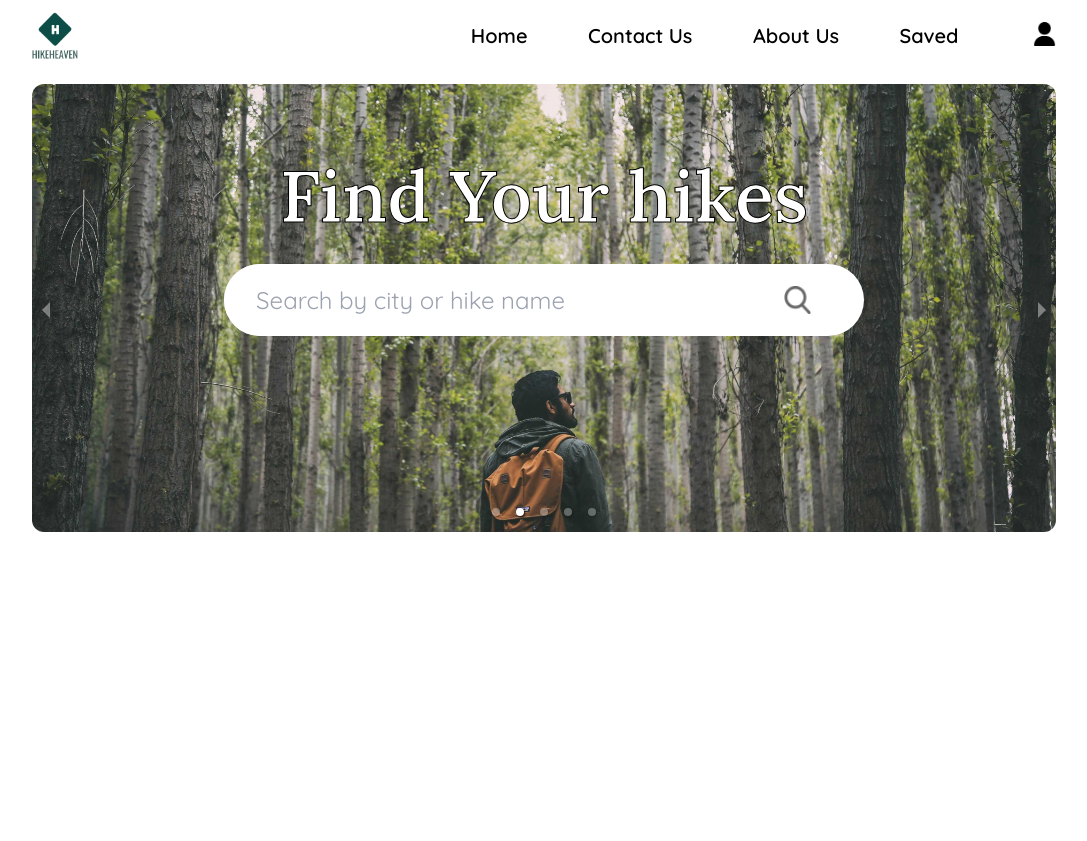
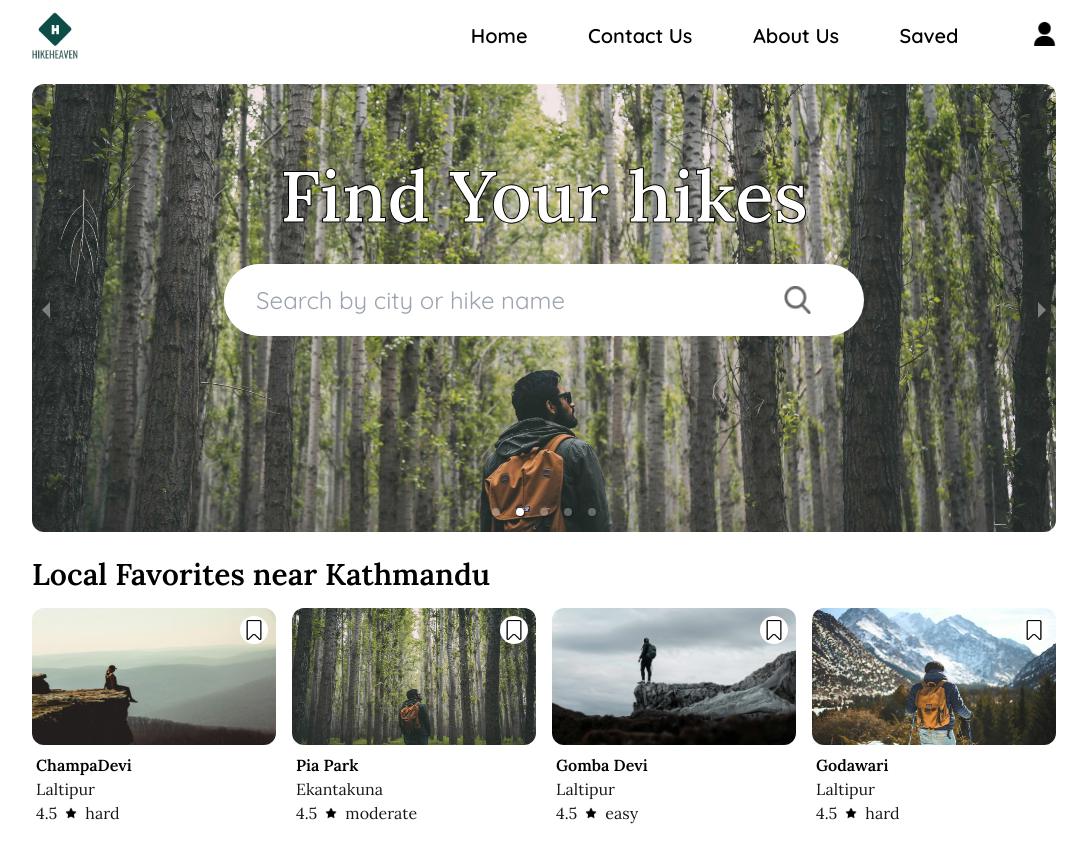
Before and after one commit to sunilshrestha07/HikerHeven, a React (Vite) app in the folder client/: page / in a window 1280 px wide. Shown: the whole page, without its empty margins (96-1183 px from the left). Before the commit the page ends 800 px from the top, so only its background shows below. Built offline with nearby package versions, Linux system fonts and the light colour scheme.

Commit message:
made favorite section

```diff
--- a/client/src/App.tsx
+++ b/client/src/App.tsx
@@ -4,6 +4,7 @@ import ContactUs from "./pages/ContactUs"
 import Home from "./pages/Home"
 import About from "./pages/About"
 import Saved from "./pages/Saved"
+import AboutHike from "./pages/AboutHike"
 
 function App() {
 
@@ -16,6 +17,7 @@ function App() {
             <Route path ="/contact" element={<ContactUs/>}/>
             <Route path ="/about" element={<About/>}/>
             <Route path ="/saved" element={<Saved/>}/>
+            <Route path ="/aboutHike" element={<AboutHike/>}/>
           </Routes>
       </BrowserRouter>
     </>
--- a/client/src/components/Crousel.tsx
+++ b/client/src/components/Crousel.tsx
@@ -38,7 +38,7 @@ export default function Crousel() {
         </div>
         <div className=" w-10/12 sm:w-2/4 bg-white rounded-full overflow-hidden border-2 sm:border-none">
             <form className=' w-11/12 flex items-center justify-between' action="">
-              <input className=' py-3 px-5 sm:px-8 sm:py-5 w-full text-base sm:text-2xl font-Quicksand  outline-none ' type="search" name="" id="" placeholder='Search by city or hike name' />
+              <input className=' py-3 px-5 sm:px-8 sm:py-5 w-full text-sm sm:text-2xl font-Quicksand  outline-none ' type="search" name="" id="" placeholder='Search by city or hike name' />
               <button>
                 <img className=' h-4 sm:h-7' src="./navImages/search.png" alt="" />
               </button>
--- /dev/null
+++ b/client/src/components/Favorites.tsx
@@ -0,0 +1,57 @@
+import { Link } from "react-router-dom"
+
+export default function Favorites() {
+
+    //only for demo until backend is made
+    const favorite =[
+        {name:'ChampaDevi',location:'Laltipur',rating:'4.5',image:'/crouselImage/lowOne.jpg',level:'hard'},
+        {name:'Pia Park',location:'Ekantakuna',rating:'4.5',image:'/crouselImage/lowTwo.jpg',level:'moderate'},
+        {name:'Gomba Devi',location:'Laltipur',rating:'4.5',image:'/crouselImage/lowThree.jpg',level:'easy'},
+        {name:'Godawari',location:'Laltipur',rating:'4.5',image:'/crouselImage/lowFour.jpg',level:'hard'},
+        {name:'ChampaDevi',location:'Laltipur',rating:'4.5',image:'/crouselImage/lowFive.jpg',level:'hard'},
+    ]
+  return (
+    <>
+        <div className="">
+            <div className=" flex flex-col gap-4">
+                <div className=" font-Lora text-xl sm:text-3xl font-semibold">
+                    <p>Local Favorites near Kathmandu</p>
+                </div>
+                <div className="">
+                    <div className="">
+                        <div className=" grid grid-cols-2 sm:grid-cols-4 gap-8 sm:gap-4  ">
+                            {favorite
+                            //showing only 4 hikes
+                            .slice(0,4)
+                            .map((hike,index)=>(
+                                <div className=" col-span-1 cursor-pointer relative" key={index}>
+                                    <Link to='/aboutHike'>
+                                        <div className="">
+                                            <div className="w-full aspect-video object-cover rounded-xl overflow-hidden">
+                                                <img className=" w-full h-full hover:scale-110 transition ease-in-out duration-200" src={hike.image} alt="" />
+                                            </div>
+                                            <div className=" mt-1 p-1">
+                                                <p className="text-xs sm:text-base font-Lora font-semibold">{hike.name}</p>
+                                                <p className="text-xs sm:text-base font-Lora opacity-90">{hike.location}</p>
+                                                <div className=" flex gap-2  items-center">
+                                                    <p className="text-xs sm:text-base  font-Lora opacity-90">{hike.rating}</p>
+                                                    <img src="/navImages/star.png" className="h-3 " alt="" />
+                                                    <p className="text-xs sm:text-base  font-Lora opacity-90">{hike.level}</p>
+                                                </div>
+                                            </div>
+                                        </div>
+                                    </Link>
+                                    {/* for adding to saved */}
+                                    <div className="flex justify-center items-center bg-white rounded-full absolute top-2 right-2 p-1">
+                                        <img className=" h-3 sm:h-5" src="/navImages/save.png" alt="" />
+                                    </div>
+                                </div>
+                            ))}
+                        </div>
+                    </div>
+                </div>
+            </div>
+        </div>
+    </>
+  )
+}
--- a/client/src/components/Navbar.tsx
+++ b/client/src/components/Navbar.tsx
@@ -8,7 +8,7 @@ export default function Navbar() {
             <div className="">
                 <div className={` ${paddingSize} flex justify-between sm:grid sm:grid-cols-7 items-center`}>
                     <div className="col-span-2 lg:col-span-3 flex items-center">
-                        <img className=" h-10 lg:h-12" src="./navImages/logo.png" alt="" />
+                        <Link to='/'><img className=" h-10 lg:h-12" src="./navImages/logo.png" alt="" /></Link>
                     </div>
                     <div className=" col-span-5 lg:col-span-4 flex justify-between items-center font-Quicksand font-semibold lg:text-xl">
                         <div className=" hidden sm:flex justify-between items-center w-5/6 ">
--- /dev/null
+++ b/client/src/pages/AboutHike.tsx
@@ -0,0 +1,5 @@
+export default function AboutHike() {
+  return (
+    <div>AboutHike</div>
+  )
+}
--- a/client/src/pages/Home.tsx
+++ b/client/src/pages/Home.tsx
@@ -1,13 +1,17 @@
 import Crousel from "../components/Crousel"
+import Favorites from "../components/Favorites"
 import { paddingSize } from "../declareSize"
 
 export default function Home() {
   return (
     <div>
       <div className={paddingSize}>
-        <div className=" ">
+        <div className="flex flex-col gap-16 sm:gap-6">
           <div className=" ">
             <Crousel/>
+          </div>
+          <div className="">
+            <Favorites/>
           </div>
         </div>
       </div>
```
Also changed, not shown: client/public/navImages/save.png (added), client/public/navImages/star.png (added).
